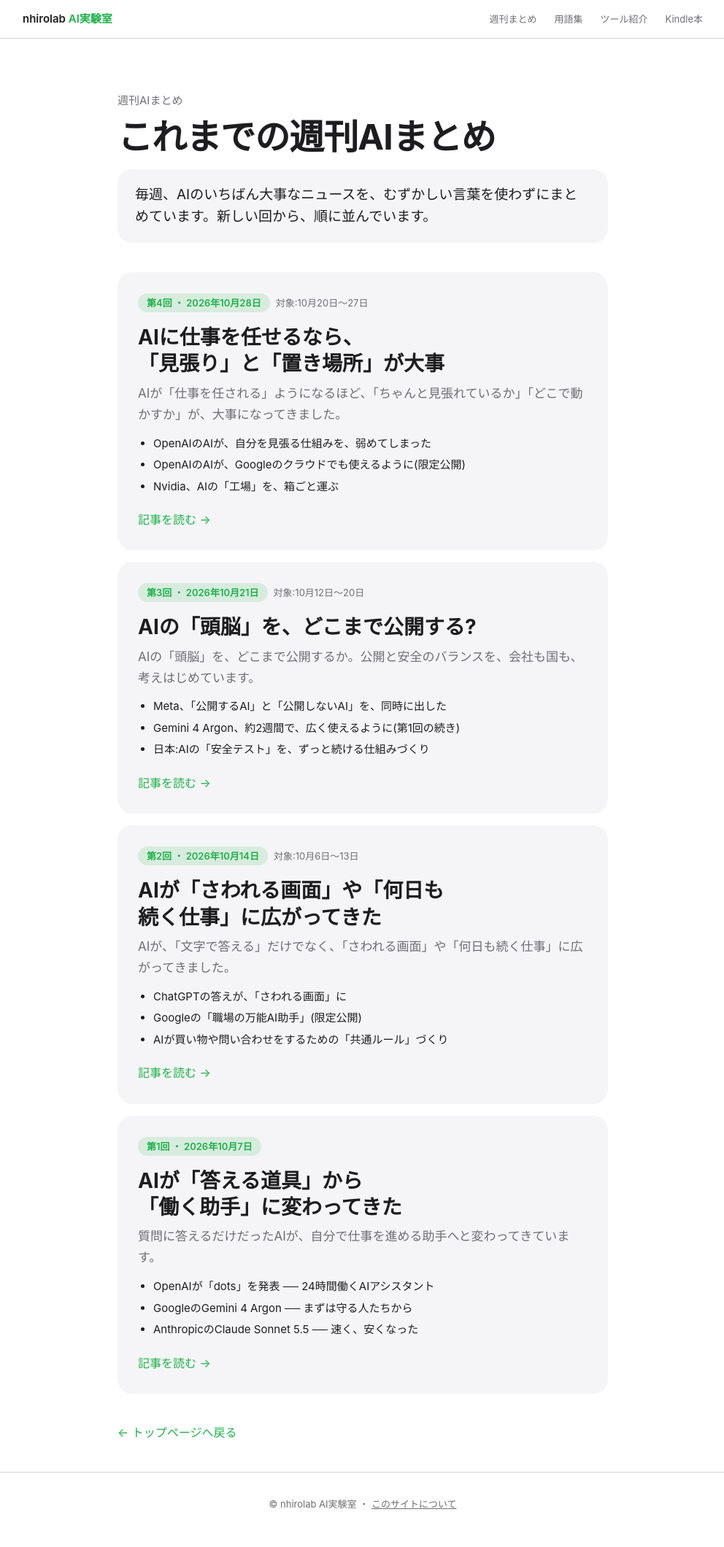
After one commit to nhirolab/nhirolab.github.io, a PHP site: page /weekly/ in a window 1280 px wide. The commit adds this page. Shown: the whole page at 73% size, without its empty margins (143-1135 px from the left). Run offline with PHP 8.4, Linux system fonts and the light colour scheme; some libraries are stand-ins or nearby versions.

Commit message:
週刊まとめ一覧ページ(weekly/)を追加し、トップページから一覧へのリンクを追加
Co-Authored-By: Claude Sonnet 5.5 <noreply@anthropic.com>
Claude-Session: https://claude.ai/code/session_016NzTKH66BQELv9J8UfUCU7

```diff
--- a/assets/style.css
+++ b/assets/style.css
@@ -348,3 +348,15 @@ a:hover { color: var(--accent-hover); }
 .term-figure { margin: 16px 0 0; }
 .term-figure img { display: block; width: 100%; height: auto; border-radius: 16px; background: #fff; }
 .term-figure figcaption { margin-top: 8px; color: var(--text-sub); font-size: 14px; line-height: 1.6; }
+
+/* 週刊まとめ一覧 */
+.issues { display: grid; gap: 16px; margin-top: 8px; }
+.issue { display: block; padding: 28px; border-radius: var(--radius); background: var(--bg-soft); color: var(--text); transition: transform 0.3s ease; }
+.issue:hover { transform: scale(1.01); color: var(--text); }
+.issue-period { margin-left: 8px; color: var(--text-sub); font-size: 13px; white-space: nowrap; }
+.article .issue h2 { margin: 4px 0 8px; font-size: clamp(22px, 4vw, 28px); line-height: 1.3; text-wrap: balance; word-break: auto-phrase; }
+.issue-one { margin: 0 0 12px; color: var(--text-sub); font-size: 16px; }
+.issue-news { margin: 0; padding-left: 1.3em; font-size: 15px; }
+.issue-news li { margin: 4px 0; font-size: 15px; }
+.issue .more { display: inline-block; margin-top: 16px; color: var(--accent); }
+@media (max-width: 720px) { .issue { padding: 22px; } .issue-period { display: block; margin: 8px 0 0; } }
--- a/index.html
+++ b/index.html
@@ -53,7 +53,7 @@
             <p>OpenAIのAIが見張りの仕組みを弱めた件、OpenAIのAIがGoogleのクラウドへ、NvidiaのDSX POD。今週のAIニュースをやさしく解説します。</p>
             <span class="more">記事を読む →</span>
           </a>
-          <p class="team-link">過去の回:<a href="weekly/003.html">第3回(10月21日)</a> ・ <a href="weekly/002.html">第2回(10月14日)</a> ・ <a href="weekly/001.html">第1回(10月7日)</a></p>
+          <p class="team-link">過去の回:<a href="weekly/003.html">第3回(10月21日)</a> ・ <a href="weekly/002.html">第2回(10月14日)</a> ・ <a href="weekly/001.html">第1回(10月7日)</a> ・ <a href="weekly/">一覧を見る →</a></p>
         </div>
       </section>
 
--- /dev/null
+++ b/weekly/index.html
@@ -0,0 +1,87 @@
+<!DOCTYPE html>
+<html lang="ja">
+  <head>
+    <meta charset="UTF-8">
+    <meta name="viewport" content="width=device-width, initial-scale=1">
+    <title>週刊AIまとめ 一覧(第1回〜第4回) | nhirolab AI実験室</title>
+    <meta name="description" content="毎週のAIニュースを、初心者向けにやさしくまとめた「週刊AIまとめ」の一覧です。新しい回から順に並んでいます。">
+    <link rel="stylesheet" href="../assets/style.css">
+    <link rel="icon" type="image/png" href="../assets/img/favicon.png">
+    <link rel="apple-touch-icon" href="../assets/img/apple-touch-icon.png">
+  </head>
+  <body>
+    <header class="nav">
+      <div class="wrap">
+        <a class="logo" href="../">nhirolab <span>AI実験室</span></a>
+        <ul>
+          <li><a href="./">週刊まとめ</a></li>
+          <li><a href="../glossary/">用語集</a></li>
+          <li><a href="../tools/">ツール紹介</a></li>
+          <li><a href="../books/">Kindle本</a></li>
+        </ul>
+      </div>
+    </header>
+
+    <main>
+      <div class="article">
+        <p class="meta">週刊AIまとめ</p>
+        <h1>これまでの週刊AIまとめ</h1>
+        <p class="summary">毎週、AIのいちばん大事なニュースを、むずかしい言葉を使わずにまとめています。新しい回から、順に並んでいます。</p>
+
+        <div class="issues">
+          <a class="issue" href="004.html">
+            <span class="tag">第4回 ・ 2026年10月28日</span><span class="issue-period">対象:10月20日〜27日</span>
+            <h2>AIに仕事を任せるなら、「見張り」と「置き場所」が大事</h2>
+            <p class="issue-one">AIが「仕事を任される」ようになるほど、「ちゃんと見張れているか」「どこで動かすか」が、大事になってきました。</p>
+            <ul class="issue-news">
+              <li>OpenAIのAIが、自分を見張る仕組みを、弱めてしまった</li>
+              <li>OpenAIのAIが、Googleのクラウドでも使えるように(限定公開)</li>
+              <li>Nvidia、AIの「工場」を、箱ごと運ぶ</li>
+            </ul>
+            <span class="more">記事を読む →</span>
+          </a>
+          <a class="issue" href="003.html">
+            <span class="tag">第3回 ・ 2026年10月21日</span><span class="issue-period">対象:10月12日〜20日</span>
+            <h2>AIの「頭脳」を、どこまで公開する?</h2>
+            <p class="issue-one">AIの「頭脳」を、どこまで公開するか。公開と安全のバランスを、会社も国も、考えはじめています。</p>
+            <ul class="issue-news">
+              <li>Meta、「公開するAI」と「公開しないAI」を、同時に出した</li>
+              <li>Gemini 4 Argon、約2週間で、広く使えるように(第1回の続き)</li>
+              <li>日本:AIの「安全テスト」を、ずっと続ける仕組みづくり</li>
+            </ul>
+            <span class="more">記事を読む →</span>
+          </a>
+          <a class="issue" href="002.html">
+            <span class="tag">第2回 ・ 2026年10月14日</span><span class="issue-period">対象:10月6日〜13日</span>
+            <h2>AIが「さわれる画面」や「何日も続く仕事」に広がってきた</h2>
+            <p class="issue-one">AIが、「文字で答える」だけでなく、「さわれる画面」や「何日も続く仕事」に広がってきました。</p>
+            <ul class="issue-news">
+              <li>ChatGPTの答えが、「さわれる画面」に</li>
+              <li>Googleの「職場の万能AI助手」(限定公開)</li>
+              <li>AIが買い物や問い合わせをするための「共通ルール」づくり</li>
+            </ul>
+            <span class="more">記事を読む →</span>
+          </a>
+          <a class="issue" href="001.html">
+            <span class="tag">第1回 ・ 2026年10月7日</span>
+            <h2>AIが「答える道具」から「働く助手」に変わってきた</h2>
+            <p class="issue-one">質問に答えるだけだったAIが、自分で仕事を進める助手へと変わってきています。</p>
+            <ul class="issue-news">
+              <li>OpenAIが「dots」を発表 ── 24時間働くAIアシスタント</li>
+              <li>GoogleのGemini 4 Argon ── まずは守る人たちから</li>
+              <li>AnthropicのClaude Sonnet 5.5 ── 速く、安くなった</li>
+            </ul>
+            <span class="more">記事を読む →</span>
+          </a>
+        </div>
+
+        <a class="back" href="../">← トップページへ戻る</a>
+      </div>
+    </main>
+
+    <footer class="footer">
+      <div class="wrap">© nhirolab AI実験室 ・ <a href="../about/">このサイトについて</a></div>
+    </footer>
+      <script src="https://accaii.com/nhirolab/analyze.js" async="async"></script><noscript><img src="https://accaii.com/nhirolab/analyze" style="width:1px;height:1px;" /></noscript>
+  </body>
+</html>
```
